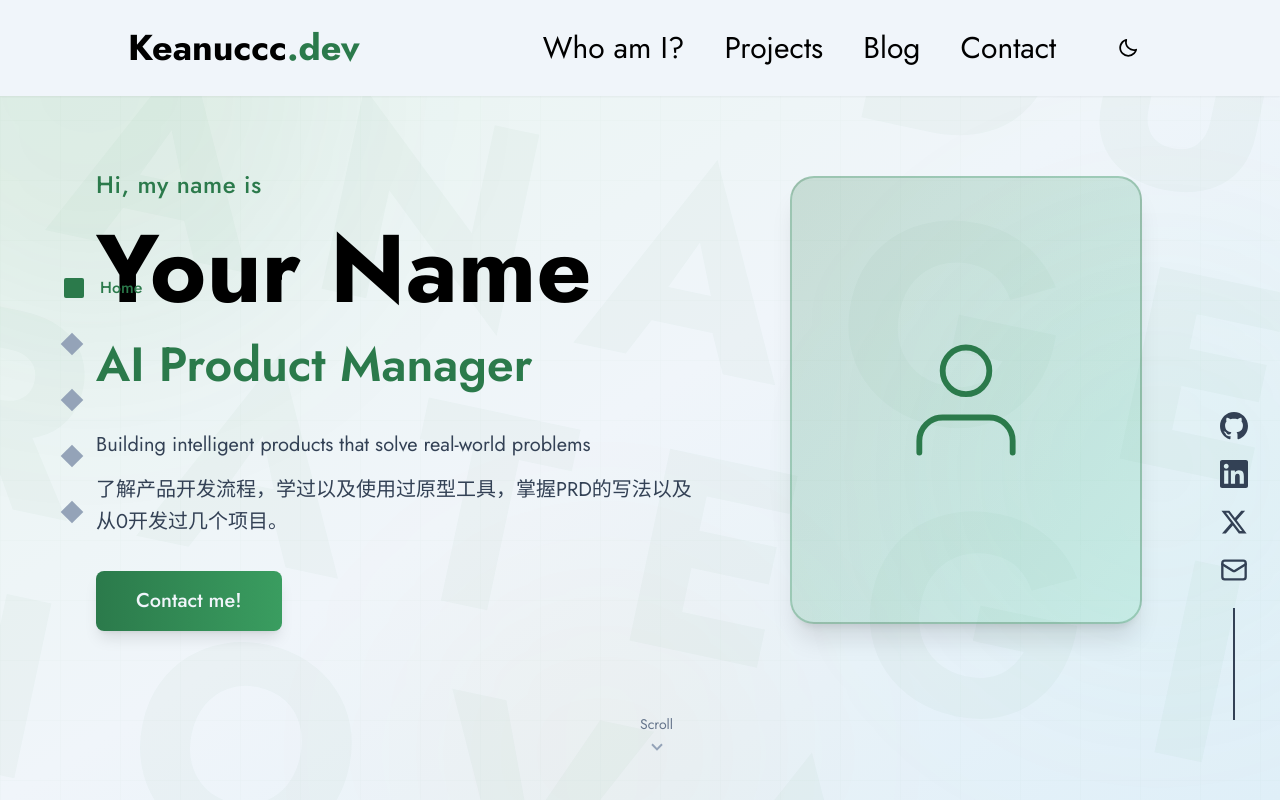
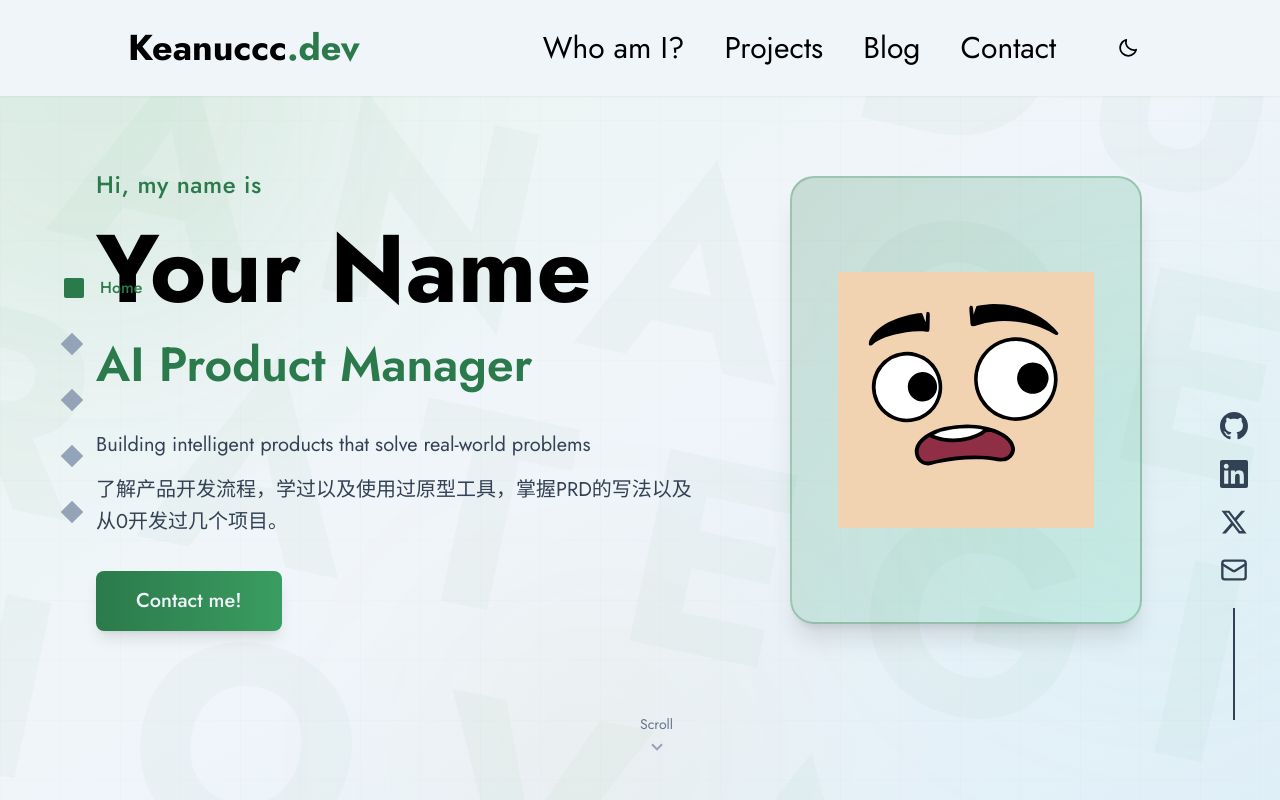
Before and after one commit to keanuccc/myportfolio, a Next.js app: page / in a window 1280 px wide. Shown: the top 800 px of the page. Built offline with nearby package versions, Linux system fonts and the light colour scheme; no server answers; the database is empty.

Commit message:
改变头像

```diff
--- a/src/components/Hero.tsx
+++ b/src/components/Hero.tsx
@@ -78,20 +78,34 @@ export default function Hero() {
         <div className="image-animation z-10 select-none shrink-0 lg:w-2/5">
           <div className="relative w-72 h-80 md:w-80 md:h-[22rem] lg:w-[22rem] lg:h-[28rem] flex items-center mx-auto">
             <div className="w-full h-full rounded-3xl bg-gradient-to-br from-marrsgreen/20 to-carrigreen/20 dark:from-carrigreen/20 dark:to-marrsgreen/20 flex items-center justify-center border-2 border-marrsgreen/30 dark:border-carrigreen/30 shadow-xl">
-              <svg
-                xmlns="http://www.w3.org/2000/svg"
-                width="140"
-                height="140"
-                viewBox="0 0 24 24"
-                fill="none"
-                stroke="currentColor"
-                strokeWidth="1"
-                strokeLinecap="round"
-                strokeLinejoin="round"
-                className="text-marrsgreen dark:text-carrigreen"
-              >
-                <path d="M20 21v-2a4 4 0 0 0-4-4H8a4 4 0 0 0-4 4v2" />
-                <circle cx="12" cy="7" r="4" />
+              <svg xmlns="http://www.w3.org/2000/svg" viewBox="0 0 400 400" fill="none" shapeRendering="auto" aria-hidden="true" className="w-48 h-48 md:w-56 md:h-56 lg:w-64 lg:h-64">
+                {/* DiceBear Adventurer Neutral by Lisa Wischofsky — CC BY 4.0 */}
+                <defs>
+                  <g id="eyes-variant26-7dff0831">
+                    <path d="M234.6 1.18c22.9-2.41 46.2 8 59.51 26.79a65.8 65.8 0 0 1 12.34 39.84c-.45 10.96-3.32 21.75-8.93 31.2-8.53 14.66-23.03 25.88-39.46 30.14a65.5 65.5 0 0 1-41.5-2.57 65.3 65.3 0 0 1-32.38-28.67c-7.4-12.95-9.7-28.2-7.34-42.87a65 65 0 0 1 17.9-34.79A65 65 0 0 1 234.6 1.18" fill="black"/>
+                    <path d="M233.56 7.06a59.7 59.7 0 0 1 42.62 10.89c15.43 11.05 25 29.84 24.48 48.85.05 22.7-14.12 44.35-34.86 53.52-10.8 4.85-22.81 6.65-34.5 4.52a59.6 59.6 0 0 1-40.35-26.67 61.5 61.5 0 0 1-9.37-29.32 60.4 60.4 0 0 1 13.4-40.36 59.5 59.5 0 0 1 38.58-21.43" fill="white"/>
+                    <path d="M65.54 23.9a54.9 54.9 0 0 1 59.96 45.86c1.17 8.18.85 16.9-1.66 24.82A54.86 54.86 0 0 1 64.3 133.1c-15.79-1.81-30.35-10.99-39.02-24.28-5.54-8.32-8.46-18.03-9.11-27.97-.3-12.31 3.26-24.64 10.57-34.6a55 55 0 0 1 38.8-22.35" fill="black"/>
+                    <path d="M60.8 30.47c18.86-4.33 39.25 3.64 50.42 19.36 7.92 11.03 11.42 25.76 8.17 39.05a49 49 0 0 1-14.44 25.58 49.5 49.5 0 0 1-29.64 13.28c-19.88 1.83-39.68-9.53-48.32-27.49a49.23 49.23 0 0 1 33.79-69.78" fill="white"/>
+                    <path d="M260.71 41.2a24.7 24.7 0 0 1 17.67 1.49c9.98 4.67 16.69 17.36 12.92 28.11a24.3 24.3 0 0 1-17.18 17.45c-6.55 1.67-13.68.8-19.44-2.84-8.9-5.49-13.54-16.73-10.71-26.86a24.6 24.6 0 0 1 16.74-17.38M92.76 55.3c12.74-1.6 25.04 8.55 25.32 21.5 1.08 12.37-9.26 24.2-21.78 24.28-12.48.61-23.88-9.65-23.87-22.26-.71-11.78 8.69-22.31 20.33-23.5" fill="black"/>
+                  </g>
+                  <g id="eyebrows-variant13-7dff0831">
+                    <path d="M298.36 55.49c-24.74-23-58.3-35.43-92-35.08-8.91.26-17.67 1.52-26.42 3.12a74 74 0 0 0-3.52 9.98q-.54 1.83-1.12 3.66l-.13-1.4c-.35-3.79-.7-7.57-1.3-11.32l-3.24-1.56q-.33.55-.8 1.12c-.6.76-1.23 1.55-1.26 2.44-.1 3.74.3 7.48.7 11.22.3 2.78.6 5.58.7 8.37q.12 1.01.17 2.16c.13 2.41.28 5.08 1.65 6.85 2.83.76 6.04-.34 9.02-1.36q1.6-.55 3.05-.96c18.93-5.52 39.16-6.87 58.7-4.4 20 2.3 40.08 8.24 57.45 18.54 1.95 1.1 4 1.8 6.12 2.5l1.77-3.35c-2.7-3.96-6.05-7.28-9.54-10.53m-191.74-7.4c.13-4.23.27-8.46.03-12.66-.26-2.54-1.86-2.58-3.72-2.6l-1-.05c-.92 3.61-1.06 7.52-1.21 11.37q-.08 2.5-.25 4.91a199 199 0 0 1-4.5-11.36q-.2-.39-.37-.83c-.43-1.08-.9-2.26-2.24-2.23-2.5-.06-5.02.4-7.53.84-1.15.2-2.3.42-3.44.57-18.15 3.2-37.02 9.52-52.08 20.37-6.6 4.82-13.05 11.1-16.67 18.52-1.44 3.11-2.83 6.47-1.6 9.9l.42.12c1.08.33 2.6.8 3.42.06q1.38-1.06 2.72-2.15a40 40 0 0 1 6.5-4.6c7.97-4.3 16.8-7.19 25.5-9.59 13.84-3.56 28.46-6.2 42.8-5.7 1.83.01 3.63.27 5.43.53 1.88.26 3.77.53 5.67.53 1.8-1.27 1.85-3.62 1.9-5.77q0-.93.06-1.76c-.02-2.8.07-5.6.16-8.42" fill="black"/>
+                  </g>
+                  <g id="mouth-variant14-7dff0831">
+                    <path d="M101.71 21.38c15.47 1.86 31.27 5.52 44.44 14.2 7.06 4.63 13.5 11.35 15.37 19.82 2.36 8.6-3.62 18.23-11.7 21.37-7.21 3.03-14.01 1.8-21.34.17a153 153 0 0 0-17.99-1.84c-22.56-.95-45.14.85-67.2 5.75-5.74 1.01-11.11 3.3-16.8 3.71a20.3 20.3 0 0 1-16.8-8.4c-3.07-4.2-4.41-9.64-4.3-14.78.63-7.76 5.4-14.9 11.19-19.87C26.36 32.9 39.5 27.84 51.99 24.7a157 157 0 0 1 49.72-3.32" fill="black"/>
+                    <path d="M112.46 29c-10.26 7.5-23.3 11.5-35.8 12.93-14.13 1.18-28.18.17-41.5-5 8.87-4.75 19.45-6.96 29.28-8.74 16.06-2.16 32.07-2.4 48.02.8" fill="white"/>
+                    <path d="M120.26 30.7c11.07 3.23 22.56 7.72 30.43 16.52 4.18 4.76 6.93 11.23 4 17.39-3 6.16-9.66 8.56-16.2 7.98-22.43-4.47-46.27-4.38-68.96-2.05-12.25 1.6-24.14 3.39-36.04 6.83-5.67 1.38-11.3 2.18-16.17-1.8-6.6-5.25-7.4-14.6-3.5-21.74 3.43-5.84 8.9-10.26 14.65-13.66 4.08 2.55 8.45 3.7 13.04 4.97 21.88 5.68 46.86 3.96 67-6.7 4.31-2.1 7.84-5.15 11.78-7.74" fill="#8F2E45"/>
+                  </g>
+                  <clipPath id="clip-7dff0831">
+                    <rect width="400" height="400" rx="0" ry="0"/>
+                  </clipPath>
+                </defs>
+                <g clipPath="url(#clip-7dff0831)">
+                  <rect width="400" height="400" fill="#f2d3b1"/>
+                  <use transform="translate(36.7 101.2)" href="#eyes-variant26-7dff0831"/>
+                  <use transform="translate(36.64 29.5)" href="#eyebrows-variant13-7dff0831"/>
+                  <use transform="translate(114.51 217.6)" href="#mouth-variant14-7dff0831"/>
+                </g>
               </svg>
             </div>
           </div>
```
